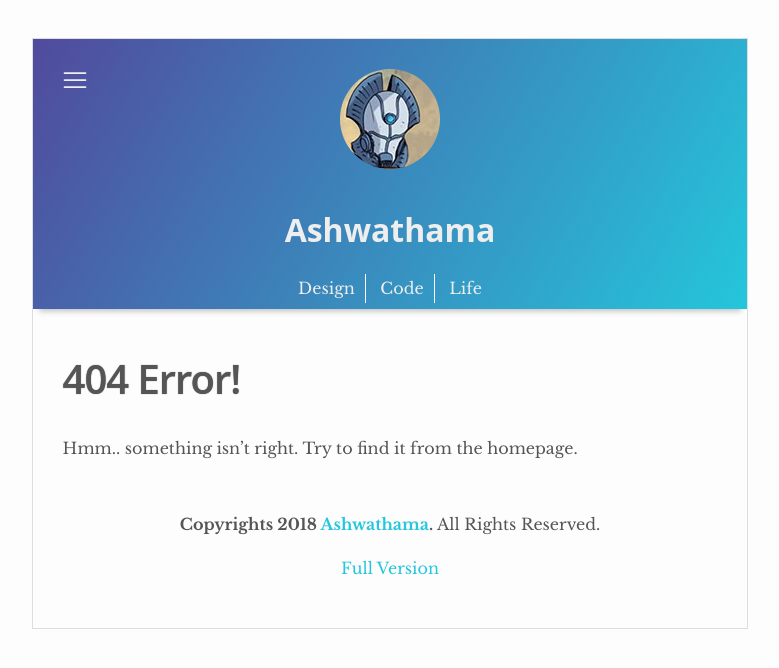
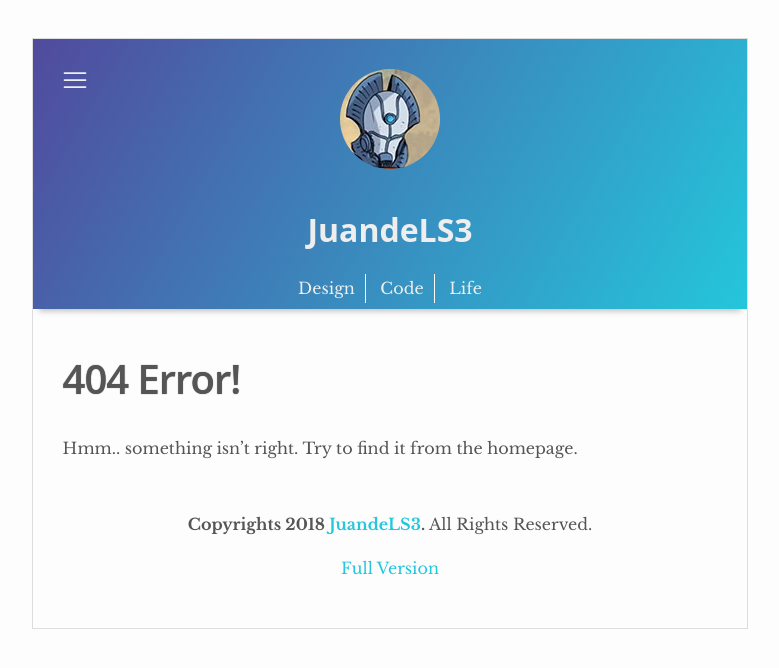
Before and after one commit to JuandeLS3/jotadevs.github.io, a Jekyll site: the page built from _pages/404.md, in a window 1280 px wide. Shown: the top 668 px of the page, without its empty margins (250-1029 px from the left). Built offline with Jekyll 4.4.1, drawn with Linux system fonts in a browser that asks for light colours.

Commit message:
edit config

```diff
--- a/_config.yml
+++ b/_config.yml
@@ -6,13 +6,14 @@
 # 'jekyll serve'. If you change this file, please restart the server process.
 
 # Site settings
-title: Ashwathama
+title: JuandeLS3
+author: JuandeLS3
 description: > # this means to ignore newlines until "baseurl:"
- Ashwathama is a minimal website with an app like design. It also features card layouts for website elements.
-baseurl: "/ashwath" # the subpath of your site, e.g. /blog
-url: "http://webjeda.com/ashwath/"
+ JuandeLS3 description
+baseurl: "https://juandels3.github.io/" # the subpath of your site, e.g. /blog
+url: "https://juandels3.github.io/"
 permalink: :title/
-full-url: "http://webjeda.com/ashwathama/" # the base hostname & protocol for your site
+full-url: "https://juandels3.github.io/" # the base hostname & protocol for your site
 
 
 # CSS
@@ -31,7 +32,7 @@ analytics: UA-83979019-1
 simpleform-token: b6d4be9b039b666b3311e1ddcbfb577c
 
 # Redirect users after submitting the form
-redirect-to: http://blog.webjeda.com/thank-you/
+redirect-to: https://juandels3.github.io/thankyou
 
 # Site version
 version: 0.9
@@ -48,12 +49,12 @@ markdown: kramdown
 include: [_pages] # Includes files inside _pages directory [Do not remove this]
 
 author:
-  name: Ashwathama
+  name: JuandeLS3
   image: ashwat.jpg # The author image will be shown on the header. Place this image in /images/ folder.
-  about: Ashwathama is a sage who wrote Mahabharatha. He is the son of Drona. He fought on the Kaurava side against the Pandavas. He put up a pretty good fight with mighty Bhima.
-  twitter: webjeda  # https://twitter.com/ is automatically added
-  facebook: webjeda # https://facebook.com/ is automatically added
-  email: hello@webjeda.com # mailto: is automatically added
+  about: About JuandeLS3
+  twitter: JuandeLS3  # https://twitter.com/ is automatically added
+  #facebook: webjeda # https://facebook.com/ is automatically added
+  email: juandelsal3@gmail.com # mailto: is automatically added
 
 gems:
   - jekyll-seo-tag
```
